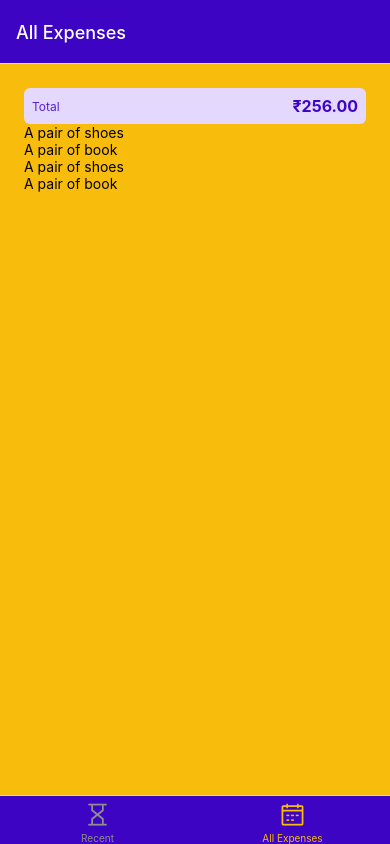
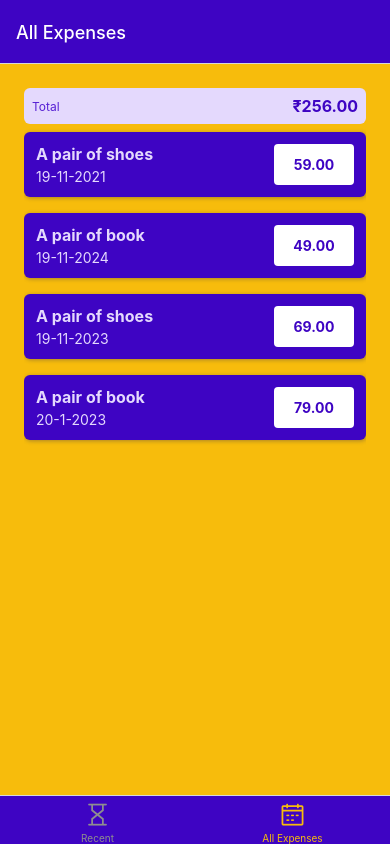
Before and after one commit to jaypithava/ExpenseTracker_RN, a React Native app: screen /AllExpenses in a window 390 px wide. Built offline with nearby package versions, Linux system fonts and the light colour scheme.

Commit message:
styles and design change

```diff
--- /dev/null
+++ b/components/ExpensesOutput/ExpensesItem.js
@@ -0,0 +1,61 @@
+import {View, Text, Pressable, StyleSheet} from 'react-native';
+import React from 'react';
+import {GlobalStyles} from '../../constants/styles';
+import {getFormattedDate} from '../../utils/date';
+
+const ExpensesItem = ({description, date, amount}) => {
+  return (
+    <Pressable>
+      <View style={styles.item}>
+        <View>
+          <Text style={[styles.textBase, styles.descriptionText]}>
+            {description}
+          </Text>
+          <Text style={styles.textBase}>{getFormattedDate(date)}</Text>
+        </View>
+        <View style={styles.amountContainer}>
+          <Text style={styles.amount}>{amount.toFixed(2)}</Text>
+        </View>
+      </View>
+    </Pressable>
+  );
+};
+
+export default ExpensesItem;
+
+const styles = StyleSheet.create({
+  item: {
+    padding: 12,
+    marginVertical: 8,
+    backgroundColor: GlobalStyles.colors.primary500,
+    flexDirection: 'row',
+    justifyContent: 'space-between',
+    borderRadius: 6,
+    elevation: 3,
+    shadowColor: GlobalStyles.colors.gray500,
+    shadowRadius: 4,
+    shadowOffset: {width: 1, height: 1},
+    shadowOpacity: 0.4,
+  },
+  textBase: {
+    color: GlobalStyles.colors.primary50,
+  },
+  descriptionText: {
+    fontSize: 16,
+    marginBottom: 4,
+    fontWeight: 'bold',
+  },
+  amountContainer: {
+    paddingHorizontal: 12,
+    paddingVertical: 4,
+    backgroundColor: GlobalStyles.colors.white,
+    justifyContent: 'center',
+    alignItems: 'center',
+    borderRadius: 4,
+    minWidth: 80,
+  },
+  amount: {
+    color: GlobalStyles.colors.primary500,
+    fontWeight: 'bold',
+  },
+});
--- a/components/ExpensesOutput/ExpensesList.js
+++ b/components/ExpensesOutput/ExpensesList.js
@@ -1,8 +1,9 @@
 import {FlatList, Text} from 'react-native';
 import React from 'react';
+import ExpensesItem from './ExpensesItem';
 
 function renderExpensesItem(itemData) {
-  return <Text>{itemData.item.description}</Text>;
+  return <ExpensesItem {...itemData.item} />;
 }
 
 const ExpensesList = ({expenses}) => {
--- a/components/ExpensesOutput/ExpensesOutput.js
+++ b/components/ExpensesOutput/ExpensesOutput.js
@@ -45,7 +45,9 @@ export default ExpensesOutput;
 const styles = StyleSheet.create({
   container: {
     flex: 1,
-    padding: 24,
+    paddingHorizontal: 24,
+    paddingTop: 24,
+    paddingBottom: 0,
     backgroundColor: GlobalStyles.colors.accent500,
   },
 });
--- /dev/null
+++ b/utils/date.js
@@ -0,0 +1,3 @@
+export function getFormattedDate(date) {
+  return `${date.getDate()}-${date.getMonth()}-${date.getFullYear()}`;
+}
```
Also changed, not shown: screens/RecentExpenses.js (line endings or trailing spaces).
